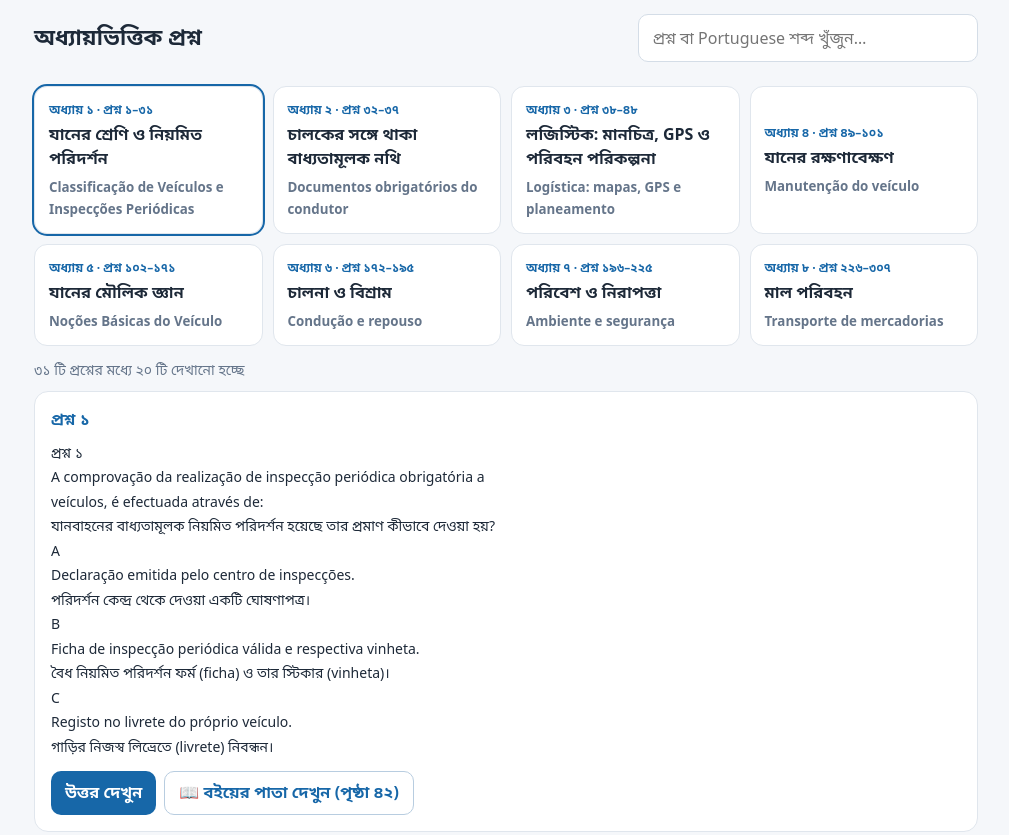
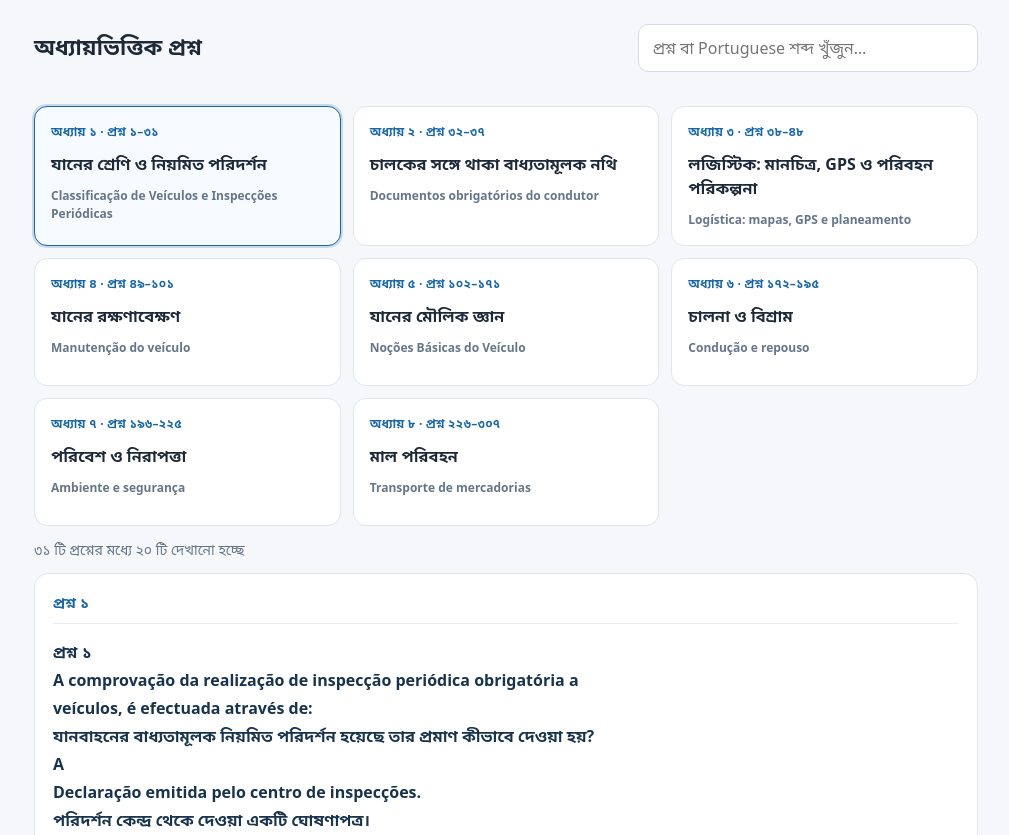
Before and after one commit to hawnannahian/category-c-academy, a plain HTML site: page index.html in a window 1280 px wide. Shown: the part 526-1361 px from the top of the page, without its empty margins (134-1143 px from the left). Drawn offline with Linux system fonts and the light colour scheme.

Commit message:
Improve chapter and question reading layout

```diff
--- a/styles.css
+++ b/styles.css
@@ -61,3 +61,21 @@ input[type=search]{-webkit-appearance:none}
 .vocab-card[hidden]{display:none}
 #vocab select:focus-visible{outline:3px solid #f2a900;outline-offset:2px}
 @media(max-width:600px){.vocab-tools{grid-template-columns:minmax(0,1fr)}.vocab-progress{grid-template-columns:minmax(0,1fr)}.vocab-grid{grid-template-columns:minmax(0,1fr)}.vocab-meta{font-size:12px}}
+
+/* Chapter study layout refinements */
+#study .sectionhead{position:sticky;top:62px;z-index:3;padding:10px 0;background:#f5f7fa}
+#chapters{scroll-margin-top:132px}
+.chaptergrid{grid-template-columns:repeat(auto-fit,minmax(min(100%,250px),1fr));gap:12px}
+.chapter{min-height:128px;display:flex;flex-direction:column;justify-content:flex-start;gap:7px;padding:16px;transition:border-color .15s,box-shadow .15s,transform .15s}
+.chapter:hover{border-color:#9abbd7;box-shadow:0 5px 16px #102d5014;transform:translateY(-1px)}
+.chapter strong{font-size:12px;letter-spacing:.02em}
+.chapter .ch-bn{font-size:16px;font-weight:700;line-height:1.5;color:var(--ink)}
+.chapter small{font-size:12px;line-height:1.5}
+.chapter.selected{outline:0;border-color:var(--blue);box-shadow:0 0 0 2px #1767a833;background:#f7fbff}
+.qitem{padding:18px;margin:12px 0;scroll-margin-top:136px}
+.qitem h3{font-size:15px;margin:0 0 14px;padding-bottom:10px;border-bottom:1px solid #e6edf3}
+.qcontent{display:grid;gap:12px}
+.qpt{font-size:16px;font-weight:600;line-height:1.75;color:#18334e}
+.qbn{font-size:15px;line-height:1.85;color:#36485a;background:#f5f8fb;border-left:3px solid #91bddc;border-radius:0 9px 9px 0;padding:10px 12px}
+.qactions{margin-top:14px}
+@media(max-width:600px){#study .sectionhead{top:62px;padding:8px 0}.chaptergrid{grid-template-columns:minmax(0,1fr)}.chapter{min-height:0;padding:14px}.qitem{padding:14px}.qpt{font-size:15px}.qbn{font-size:14px}}
```
